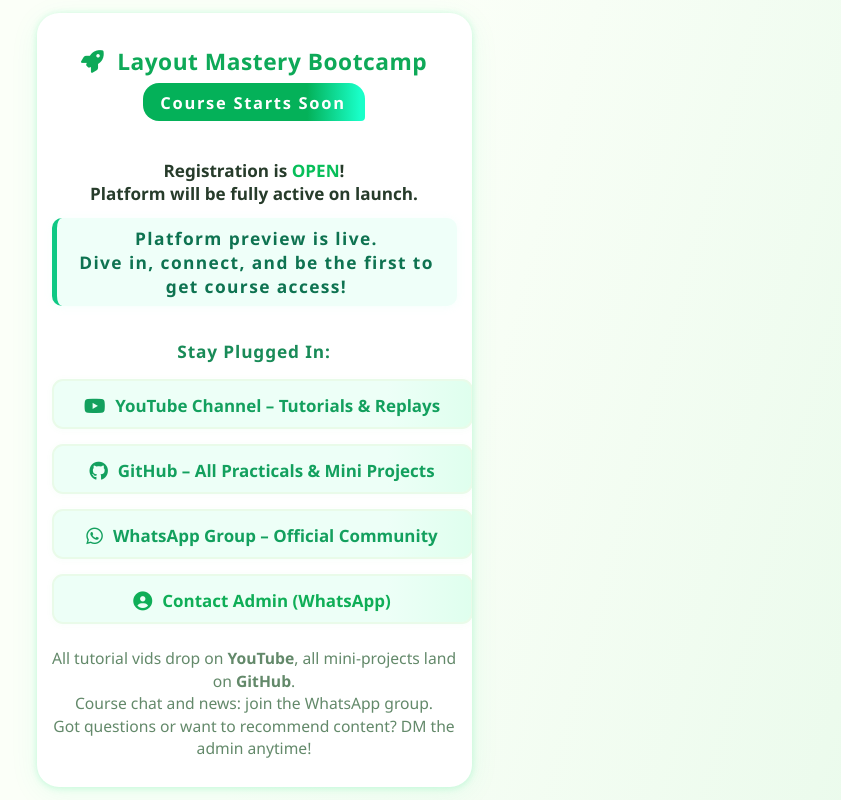
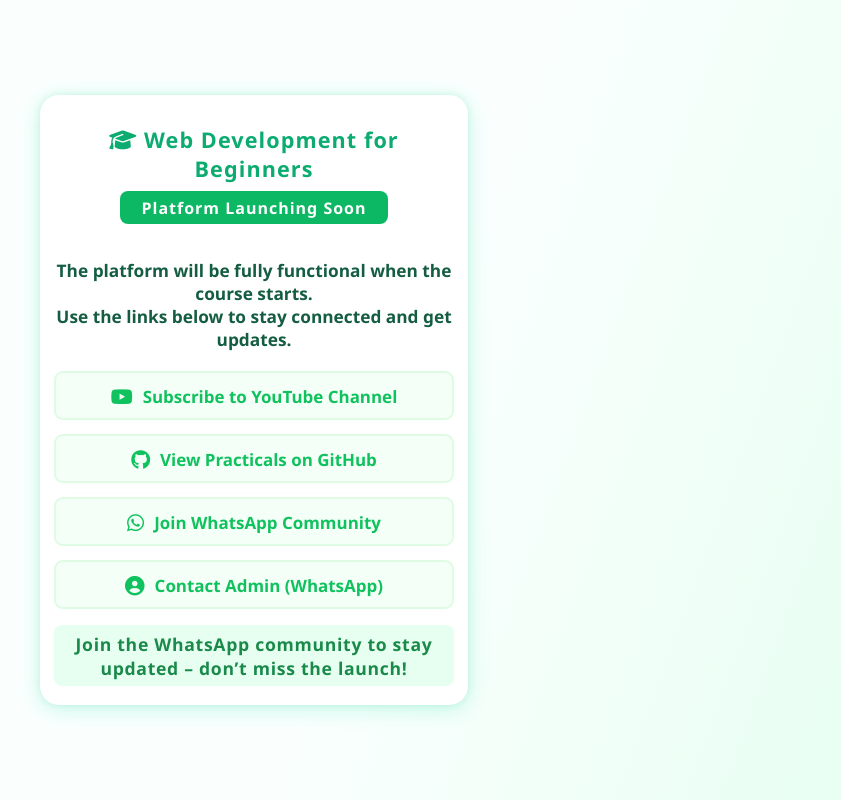
Before and after one commit to mukhiteee/webdevcourse, a PHP site: page /pages/comingsoon.php in a window 1280 px wide. Shown: the whole page, without its empty margins (386-1227 px from the left). Run offline with PHP 8.4, Linux system fonts and the light colour scheme.

Commit message:
Third Update comingsoon.php

```diff
--- a/pages/comingsoon.php
+++ b/pages/comingsoon.php
@@ -2,100 +2,76 @@
 <html lang="en">
 <head>
   <meta charset="UTF-8">
-  <title>Layout Mastery – Register Now</title>
+  <title>Web Development for Beginners – Coming Soon</title>
   <meta name="viewport" content="width=device-width, initial-scale=1.0">
   <link rel="stylesheet" href="https://cdnjs.cloudflare.com/ajax/libs/font-awesome/6.4.0/css/all.min.css">
   <style>
     body {
-      background: linear-gradient(105deg, #fbfff8 55%, #e8faea 105%);
+      background: linear-gradient(110deg,#fafffe 60%,#e2feee 109%);
       font-family: 'Poppins', 'Segoe UI', Arial, sans-serif;
-      min-height: 100vh;
-      margin:0; display:flex;justify-content:center;align-items:center;
+      min-height:100vh; margin:0; display:flex;justify-content:center;align-items:center;
     }
-    .card {
-      max-width: 405px; width: 95vw; margin: auto;
-      background: #fff;
-      border-radius: 22px;
-      box-shadow: 0 6px 30px #1eea8a13, 0 1px 7px #11e87c36;
-      padding: 31px 15px 27px 15px;
-      text-align: center;
-      position:relative;
-      overflow:hidden;
+    .clean-card {
+      width:96vw; max-width:400px;
+      background:#fff; border-radius:19px;
+      box-shadow:0 4px 21px #15dfa83a,0 0 7px #10b85922;
+      padding:27px 14px 19px 14px;
+      text-align:center; position:relative; overflow:hidden;
     }
-    .main-brand {
-      font-size:1.42em;
-      font-weight:900;
-      color:#0ea958;
-      display:flex;align-items:center;gap:13px;justify-content:center;
-      letter-spacing:.5px;margin-bottom:6px;margin-top:2px;
+    .main-title {
+      font-size:1.35em;font-weight:800;color:#0cab6f; letter-spacing:.05em;
+      margin-bottom:8px; margin-top:3px;
     }
-    .soon-badge {
-      background:linear-gradient(90deg,#04b159 74%,#19ffc9 98%);
-      color:#fff; font-weight:900; border-radius:16px 16px 4px 16px;
-      font-size:1.03em; padding:8px 19px 7px 17px;letter-spacing:1.7px;
-      margin-bottom:21px;display:inline-block;
+    .status-tag {
+      background:#0cb864; color:#fff; font-weight:800;margin-bottom:16px;
+      border-radius:8px;padding:6px 21px 5px;display:inline-block;font-size:1em;letter-spacing:1px;
     }
-    .caption {
-      color:#273c2b; font-size:1.07em; margin:17px 0 13px 0; font-weight:700;
+    .short-note {
+      font-size:1.08em;color:#155d42;font-weight:600;margin:19px 0 20px 0;
     }
-    .note {
-      background:#effff9;color:#0e7351;
-      font-size:1.085em;font-weight:600;border-radius:10px;padding:8px 11px;margin-bottom:14px;letter-spacing:.08em;
-      border-left:5px solid #0fc884;
-      box-shadow:0 1px 8px #b6ffe823;
-      display:inline-block;
-    }
-    .section-t {
-      color:#198b58;margin:20px 0 11px 0;font-weight:700;font-size:1.08em;
-      letter-spacing:.05em;
-    }
-    .cta-list {
-      display:flex;flex-direction:column;gap:15px;align-items:stretch;margin:16px 0 14px;}
+    .cta-list {display:flex;flex-direction:column;gap:14px;margin:11px 0 16px;}
     .cta-link {
       display:flex;align-items:center;gap:10px;justify-content:center;
-      background:linear-gradient(90deg,#edfff7 80%,#dfffee 100%);
-      color:#13a05e;font-weight:700;width:100%;
-      border-radius:11px;
-      font-size:1.06em;
-      text-decoration:none;
-      padding:13px 6px 10px;
-      box-shadow:0 1px 8px #0bea5e08;
-      border:2px solid #e9fbe9;
-      transition:box-shadow 0.13s,background 0.17s,color 0.13s;
+      background:#f4fff8;color:#10c25d;font-weight:700;
+      border-radius:9px;font-size:1.06em;padding:12px 5px 10px;
+      text-decoration:none;border:2px solid #dffbe3; box-shadow:0 1px 8px #0bea5e07;
+      transition: box-shadow .13s, background .15s, color .13s;
     }
-    .cta-link:hover {background:#baffea;color:#085b2e;box-shadow:0 2px 15px #13e56e1b;}
-    .cta-link i {font-size:1.12em;}
-    .footer {
-      color:#63896a;font-size:.98em;margin-top:17px;line-height:1.43;
-      padding-top:6px;
+    .cta-link:hover{background:#cbffe9;color:#045c30;box-shadow:0 2px 15px #0abe6a24;}
+    .cta-link i {font-size:1.15em;}
+    .post-note {
+      margin-top:15px;color:#198a4a;font-size:1.1em;font-weight:600;
+      background:#e7fff0;border-radius:8px;padding:7px 9px 6px 9px;letter-spacing:.04em;
     }
-    .whatsapp-link { color: #0fae57 !important; font-weight: bold;}
+    @media (max-width: 480px) {
+      .clean-card { padding:14px 2vw 12px 2vw;}
+    }
   </style>
 </head>
 <body>
-  <div class="card">
-    <div class="main-brand">
-      <i class="fas fa-rocket"></i> Layout Mastery Bootcamp
+  <div class="clean-card">
+    <div class="main-title"><i class="fas fa-graduation-cap"></i> Web Development for Beginners</div>
+    <div class="status-tag">Platform Launching Soon</div>
+    <div class="short-note">
+      The platform will be fully functional when the course starts.<br>
+      Use the links below to stay connected and get updates.
     </div>
-    <div class="soon-badge">Course Starts Soon</div>
-    <div class="caption">
-      Registration is <span style="color:#07be59;font-weight:800;">OPEN</span>!<br>Platform will be fully active on launch.
+    <div class="cta-list">
+      <a href="https://youtube.com/@yourchannel" class="cta-link" target="_blank">
+        <i class="fab fa-youtube"></i> Subscribe to YouTube Channel
+      </a>
+      <a href="https://github.com/yourusername/yourrepo" class="cta-link" target="_blank">
+        <i class="fab fa-github"></i> View Practicals on GitHub
+      </a>
+      <a href="https://chat.whatsapp.com/invite/yourgroup" class="cta-link" target="_blank">
+        <i class="fab fa-whatsapp"></i> Join WhatsApp Community
+      </a>
+      <a href="https://wa.me/2348012345678" class="cta-link" target="_blank">
+        <i class="fas fa-user-circle"></i> Contact Admin (WhatsApp)
+      </a>
     </div>
-    <div class="note">
-      <span style="font-size:1em;">Platform preview is live.<br>
-      Dive in, connect, and be the first to get course access!</span>
-    </div>
-    <div class="section-t">Stay Plugged In:</div>
-    <div class="cta-list">
-      <a href="https://youtube.com/@yourchannel" class="cta-link" target="_blank"><i class="fab fa-youtube"></i> YouTube Channel – Tutorials & Replays</a>
-      <a href="https://github.com/yourusername/layout-projects" class="cta-link" target="_blank"><i class="fab fa-github"></i> GitHub – All Practicals & Mini Projects</a>
-      <a href="https://chat.whatsapp.com/invite/yourgroup" class="cta-link" target="_blank"><i class="fab fa-whatsapp"></i> WhatsApp Group – Official Community</a>
-      <a href="https://wa.me/2348012345678" class="cta-link whatsapp-link" target="_blank"><i class="fas fa-user-circle"></i> Contact Admin (WhatsApp)</a>
-    </div>
-    <div class="footer">
-      All tutorial vids drop on <b>YouTube</b>, all mini-projects land on <b>GitHub</b>.<br>
-      Course chat and news: join the WhatsApp group.<br>
-      Got questions or want to recommend content? DM the admin anytime!
+    <div class="post-note">
+      Join the WhatsApp community to stay updated – don’t miss the launch!
     </div>
   </div>
 </body>
```
